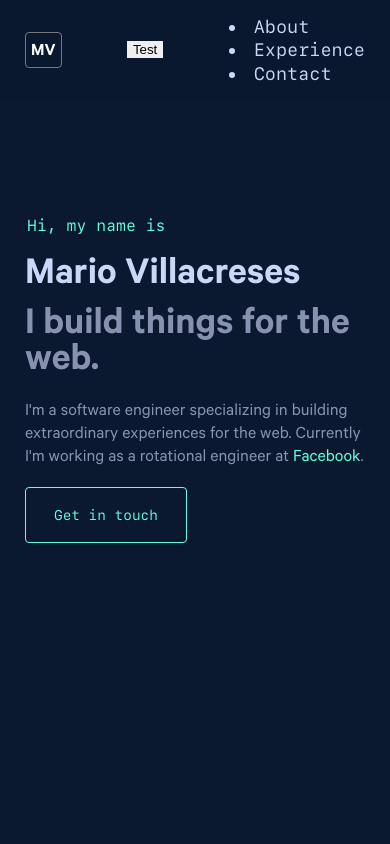
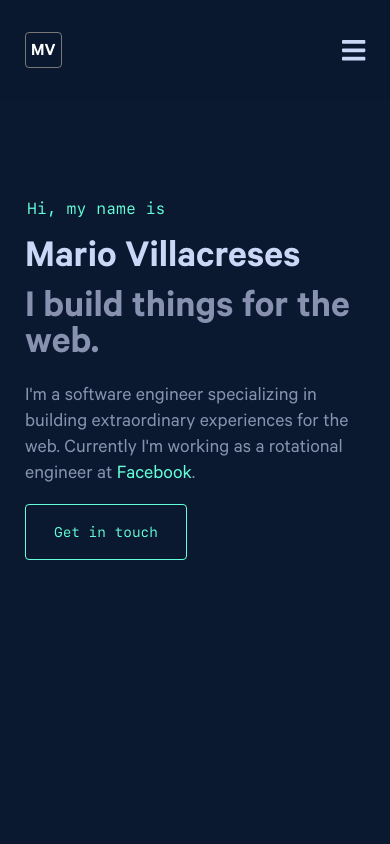
Before and after one commit to villacreses/personal-site-v2, a Next.js app: page / in a window 390 px wide. Shown: the top 844 px of the page. Built offline with nearby package versions, Linux system fonts and the light colour scheme.

Commit message:
Stylize the BurgerMenu

```diff
--- /dev/null
+++ b/src/components/BurgerMenu.module.scss
@@ -0,0 +1,84 @@
+@use '../styles/mixins';
+
+.button {
+  display: none;
+
+  @media (max-width: 768px) {
+    @include mixins.flexCenter;
+
+    position: relative;
+    z-index: 10;
+    margin-right: -15px;
+    padding: 15px;
+    border: 0;
+    background-color: transparent;
+    color: inherit;
+    text-transform: none;
+    transition-timing-function: linear;
+    transition-duration: 0.15s;
+    transition-property: opacity, filter;
+
+    svg {
+      width: 24px;
+    }
+  }
+}
+
+.panel {
+  display: none;
+  @media (max-width: 768px) {
+    @include mixins.flexCenter;
+    position: fixed;
+    top: 0;
+    bottom: 0;
+    right: 0;
+    height: 100vh;
+    width: min(75vw, 400px);
+
+    padding: 50px 10px;
+    outline: 0;
+    background-color: var(--navy-light);
+    box-shadow: -10px 0px 30px -15px var(--navy-shadow);
+    z-index: 9;
+
+    transform: translateX(0vw);
+    visibility: visible;
+    transition: var(--transition);
+
+    &[aria-hidden=true] {
+      transform: translateX(100vw);
+      visibility: hidden;
+    }
+
+    nav {
+      @include mixins.flexCenter;
+      flex-direction: column;
+      width: 100%;
+      color: var(--slate-lightest);
+      font-family: var(--font-mono);
+      text-align: center;
+    }
+
+    ol {
+      padding: 0;
+      margin: 0;
+      list-style: none;
+      width: 100%;
+
+      li {
+        position: relative;
+        margin: 0 auto 20px;
+        font-size: clamp(var(--fz-sm), 4vw, var(--fz-lg));
+
+        @media (max-width: 600px) {
+          margin: 0 auto 10px;
+        }
+      }
+
+      a {
+        width: 100%;
+        padding: 3px 20px 7px;
+      }
+    }
+  }
+}
--- a/src/components/BurgerMenu.tsx
+++ b/src/components/BurgerMenu.tsx
@@ -1,19 +1,37 @@
 import { FC, HTMLProps } from 'react';
 import Menu from './Menu';
+import ActionButton from './ActionButton';
+import Icon from './Icon';
+
+import styles from './BurgerMenu.module.scss';
 
 type BurgerMenuProps = {
   items: Array<HTMLProps<HTMLAnchorElement>>;
 }
 
 const BurgerMenu: FC<BurgerMenuProps> = ({ items }) => (
-  <Menu id="nav-menu">
-    <Menu.Button>
-      Test
+  <Menu id="page-nav">
+    <Menu.Button className={styles.button}>
+      <Icon id="burger" size="2x" />
     </Menu.Button>
-    <Menu.Container>
-      {items.map((item, idx) => (
-        <Menu.Item key={`item-${idx}`} {...item} />
-      ))}
+    <Menu.Container className={styles.panel}>
+      <ol>
+        {items.map((item, idx) => (
+          <li
+            key={`item-${idx}`}
+            role="presentation"
+          >
+            <Menu.Item {...item} />
+          </li>
+        ))}
+      </ol>
+      <ActionButton
+        size="xs"
+        href="/resume.pdf"
+        target="_blank"
+      >
+        Resume
+      </ActionButton>
     </Menu.Container>
   </Menu>
 );
--- a/src/components/Icon.tsx
+++ b/src/components/Icon.tsx
@@ -1,4 +1,4 @@
-import { FC } from 'react';
+import { FC, ComponentProps } from 'react';
 import { FontAwesomeIcon } from '@fortawesome/react-fontawesome'
 
 import {
@@ -14,6 +14,7 @@ import {
 } from '@fortawesome/free-regular-svg-icons';
 
 import {
+  faBars,
   faExternalLinkAlt,
 } from '@fortawesome/free-solid-svg-icons'
 
@@ -25,14 +26,17 @@ const iconMap = {
   hackerrank: faHackerrank,
   folder: faFolder,
   external: faExternalLinkAlt,
+  burger: faBars
 } as const;
 
-type IconProps = {
+type FAProps = Omit<ComponentProps<typeof FontAwesomeIcon>, 'icon'>
+
+interface IconProps extends FAProps {
   id: keyof typeof iconMap;
 }
 
-const Icon: FC<IconProps> = ({ id }) => (
-  <FontAwesomeIcon icon={iconMap[id]} />
+const Icon: FC<IconProps> = ({ id, ...props }) => (
+  <FontAwesomeIcon icon={iconMap[id]} {...props} />
 );
 
 export default Icon;
--- a/src/components/Menu/Menu.tsx
+++ b/src/components/Menu/Menu.tsx
@@ -42,7 +42,10 @@ const MenuButton: FC<MenuStandardProps> = props => {
   );
 };
 
-const MenuContainer: FC<MenuStandardProps> = props => {
+const MenuContainer: FC<MenuStandardProps> = ({
+  className,
+  children
+}) => {
   const {
     id,
     menuOpen,
@@ -50,15 +53,20 @@ const MenuContainer: FC<MenuStandardProps> = props => {
   } = useMenuContext();
 
   return (
+    <div
+      className={className}
+      aria-hidden={!menuOpen}
+    >
       <nav
         ref={navRef}
         id={`${id}-menu-container`}
         aria-labelledby={`${id}-menu-button`}
-      aria-hidden={!menuOpen}
         tabIndex={menuOpen ? 1 : -1}
         role="menu"
-      {...props}
-    />
+      >
+        {children}
+      </nav>
+    </div>
   );
 };
 
@@ -66,14 +74,12 @@ const MenuItem: FC<AnchorProps> = props => {
   const { id, onItemClick } = useMenuContext();
 
   return (
-    <li role="presentation">
     <a
       role="menuitem"
       className={`${id}-menu-item`}
       onClick={onItemClick}
       {...props}
     />
-    </li>
   )
 };
 
--- a/src/styles/_mixins.scss
+++ b/src/styles/_mixins.scss
@@ -25,6 +25,7 @@
   -moz-box-pack: center;
   justify-content: center;
   -moz-box-align: center;
+  align-items: center;
 }
 
 @mixin flexBetween {
--- a/src/styles/globals.scss
+++ b/src/styles/globals.scss
@@ -72,7 +72,6 @@ body {
   background-color: var(--navy);
   color: var(--slate);
   font-family: var(--font-sans);
-  font-size: var(--fz-xl);
   line-height: 1.3;
 
   &::-webkit-scrollbar {
@@ -179,6 +178,7 @@ button {
 
 p {
   margin: 0 0 15px;
+  font-size: var(--fz-xl);
 
   &:last-child {
     margin: 0;
```
Lines whose indentation alone changed are shown as unchanged.
